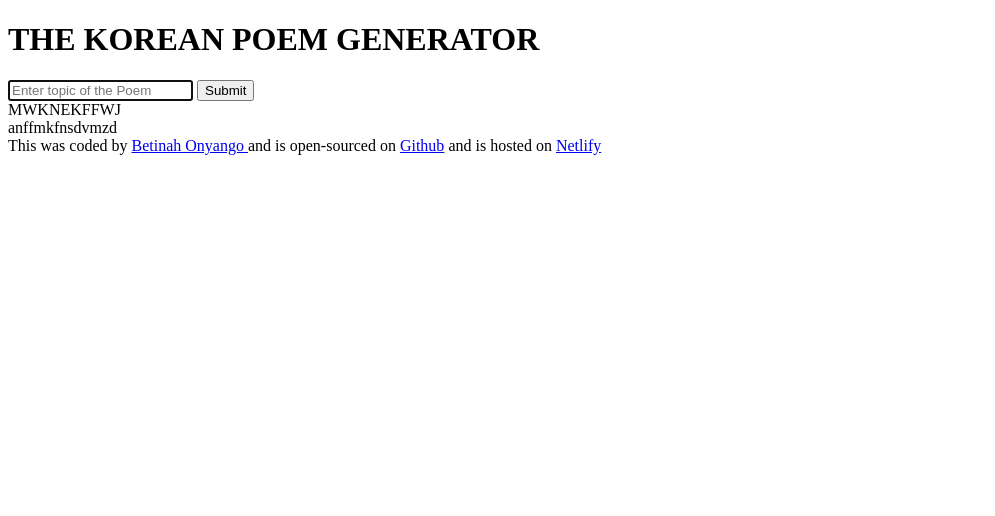
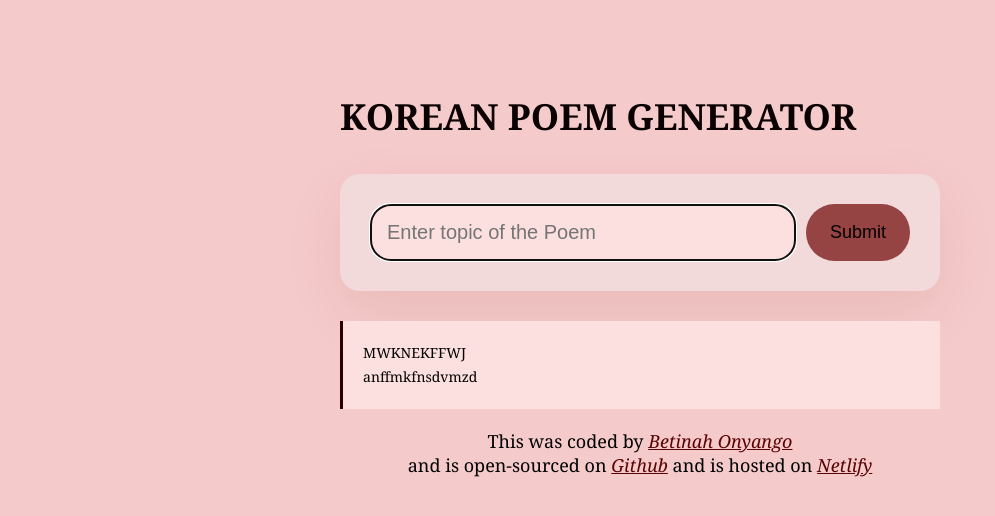
Before and after one commit to betinahonyango/korean-poem-generator, a plain HTML site: page index.html in a window 1280 px wide. Shown: the whole page, without its empty margins (0-995 px from the left). Drawn offline with Linux system fonts and the light colour scheme.

Commit message:
Added CSS to accompany the HTML

```diff
--- a/index.html
+++ b/index.html
@@ -7,15 +7,16 @@
     <title>AI POEM GENERATOR</title>
 </head>
 <body>
+    <div class="container">
     <header>
-    <h1>THE KOREAN POEM GENERATOR</h1>
+    <h1>KOREAN POEM GENERATOR</h1>
 </header>
 <main>
     <form>
-    <input type="text" placeholder="Enter topic of the Poem" autofocus required autocomplete="off"/>
-    <input type="submit"/>
+    <input type="text" placeholder="Enter topic of the Poem" class="instruction" autofocus required autocomplete="off"/>
+    <input type="submit" class="submit"/>
 </form>
-<div>
+<div class="poem">
     MWKNEKFFWJ
     <br/>
     anffmkfnsdvmzd
@@ -24,9 +25,10 @@
     <footer>
         This was coded by
         <a href="https://betinahonyango.netlify.app/" target="_blank">Betinah Onyango </a>
-        and is open-sourced on
+        <br/> and is open-sourced on
         <a href="https://github.com/betinahonyango/korean-poem-generator" target="_blank">Github</a> and is hosted on
         <a href="https://korean-poem-generator-betinah.netlify.app" target="_blank">Netlify</a>
     </footer>
+    </div>
 </body>
 </html>
--- a/src/style.css
+++ b/src/style.css
@@ -0,0 +1,61 @@
+body {
+    background-color: rgb(245, 202, 202);
+    font-family: Georgia, 'Times New Roman', Times, serif
+}
+.container{
+    margin: 90px auto;
+    max-width: 600px;
+}
+h1{
+    font-weight: 800;
+    font-size: 36px;
+    line-height: 1.5;
+    color: #0b0001;
+}
+header{
+    margin-bottom: 30px;
+}
+form{
+    padding: 30px;
+    background-color: rgb(242, 218, 218);
+    border-radius: 20px;
+    display: flex;
+    box-shadow: 0px 20px 60px rgb(105, 3, 3, 0.08) ;
+    margin-bottom: 30px;
+}
+.instruction{
+    padding: 16px;
+    border: 1px solid rgb(105, 3, 3);
+    width: 80%;
+    font-size: 20px;
+    line-height: 20px;
+    color: black;
+    border-radius: 20px;
+    background-color: rgb(252, 223, 223);
+
+}
+.submit{
+    border-radius: 50px;
+    border:none;
+    background-color: rgb(150, 67, 67);
+    padding: 16px 24px;
+    font-size: 18px;
+    margin-left: 10px;
+}
+.poem {
+    font-size: 14px;
+    background-color: rgb(252, 223, 223);
+    padding: 20px;
+    line-height: 24px;
+    border-left: 3px solid rgb(42, 1, 1);
+    margin-bottom: 20px;
+}
+footer{
+    text-align: center;
+    font-size: 18px;
+
+}
+a{
+    font-style: italic ;
+    color: rgb(91, 4, 4);
+}
```
